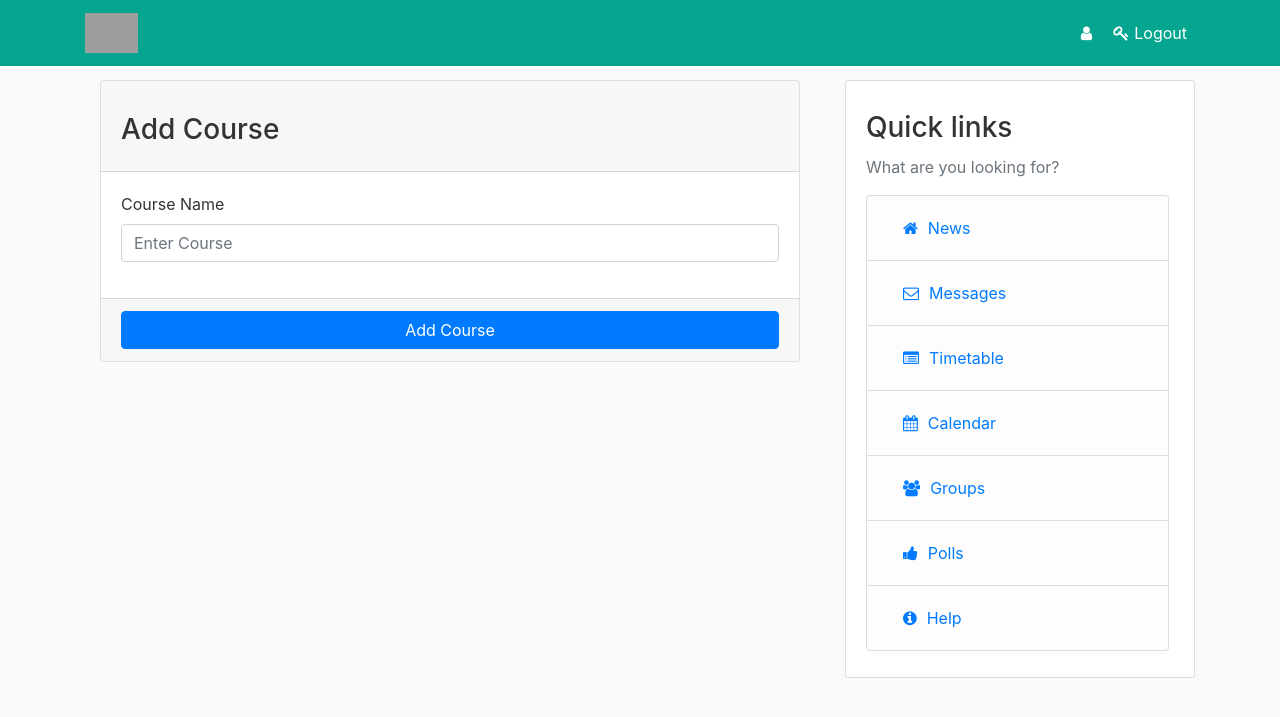
After one commit to qlma/app, a Django app: page /add_course in a window 1280 px wide. The commit adds this page. Shown: the top 717 px of the page. Run offline with Django 3.2, Linux system fonts and the light colour scheme; parts of the project's set-up code (start-up, migrations or seed data) failed here and were passed over; some libraries are stand-ins or nearby versions; grey boxes are pictures that could not be loaded.

Commit message:
Adding capability to add and list courses

```diff
--- a/project/settings.py
+++ b/project/settings.py
@@ -37,6 +37,7 @@ INSTALLED_APPS = [
     'users.apps.UsersConfig',
     'news.apps.NewsConfig',
     'messaging.apps.MessagingConfig',
+    'timetable.apps.TimetableConfig',
     'crispy_forms',
     'django.contrib.admin',
     'django.contrib.auth',
--- a/project/templates/base.html
+++ b/project/templates/base.html
@@ -73,7 +73,7 @@
               <ul class="list-group quicklinks">
                 <li class="list-group-item list-group-item-light"><a class="nav-item nav-link" href="{% url 'news' %}"><i class="fa fa-home" aria-hidden="true"></i>News</a></li>
                 <li class="list-group-item list-group-item-light"><a class="nav-item nav-link" href="{% url 'messaging:messaging' %}"><i class="fa fa-envelope-o" aria-hidden="true"></i>Messages</a></li>
-                <li class="list-group-item list-group-item-light"><a class="nav-item nav-link" href="{% url 'timetable' %}"><i class="fa fa-list-alt" aria-hidden="true"></i>Timetable</a></li>
+                <li class="list-group-item list-group-item-light"><a class="nav-item nav-link" href="{% url 'timetable:timetable' %}"><i class="fa fa-list-alt" aria-hidden="true"></i>Timetable</a></li>
                 <li class="list-group-item list-group-item-light"><a class="nav-item nav-link" href="{% url 'cal:calendar' %}"><i class="fa fa-calendar" aria-hidden="true"></i>Calendar</a></li>
                 <li class="list-group-item list-group-item-light"><a class="nav-item nav-link" href="{% url 'groups' %}"><i class="fa fa-users" aria-hidden="true"></i>Groups</a></li>
                 <li class="list-group-item list-group-item-light"><a class="nav-item nav-link" href="{% url 'polls:index' %}"><i class="fa fa-thumbs-up" aria-hidden="true"></i>Polls</a></li>
--- a/project/urls.py
+++ b/project/urls.py
@@ -67,13 +67,13 @@ urlpatterns = [
     path('', include('messaging.urls')),
     path('', include('cal.urls')),
     path('', include('users.urls')),
+    path('', include('timetable.urls')),
 
     path('staff/', views.staff, name='staff'),
 
 
     path('school/<int:school_id>/', views.school, name='school'),
     path('about/', views.about, name='about'),
-    path('timetable/', views.timetable, name='timetable'),
     path('help/', views.help, name='help'),
 ]
 
--- a/project/views.py
+++ b/project/views.py
@@ -27,8 +27,5 @@ def school(request, school_id):
 def about(request):
     return render(request, 'about.html', {'title': 'About'})
 
-def timetable(request):
-    return render(request, 'timetable.html', {'title': 'Timetable'})
-
 def help(request):
     return render(request, 'help.html', {'title': 'Help'})
--- /dev/null
+++ b/timetable/admin.py
@@ -0,0 +1,5 @@
+from django.contrib import admin
+from .models import Course
+
+# Register your models here.
+admin.site.register(Course)
--- /dev/null
+++ b/timetable/apps.py
@@ -0,0 +1,5 @@
+from django.apps import AppConfig
+
+
+class TimetableConfig(AppConfig):
+    name = 'timetable'
--- /dev/null
+++ b/timetable/templates/add_course.html
@@ -0,0 +1,38 @@
+{% extends "base.html" %}
+{% load crispy_forms_tags %}
+{% block content %}
+    <!-- Main content -->
+    <section class="content">
+      <div class="container-fluid">
+          <div class="row">
+              <div class="col-md-12">
+            <!-- general form elements -->
+            <div class="card card-primary">
+              <div class="card-header">
+                <h3 class="card-title">Add Course</h3>
+              </div>
+              <!-- /.card-header -->
+              <!-- form start -->
+              <form role="form" action="/add_course_save" method="post">
+                  {% csrf_token %}
+                <div class="card-body">
+                  <div class="form-group">
+                    <label>Course Name </label>
+                    <input type="text" class="form-control" name="course" placeholder="Enter Course">
+                  </div>
+                </div>
+                <!-- /.card-body -->
+
+                <div class="card-footer">
+                  <button type="submit" class="btn btn-primary btn-block">Add Course</button>
+                </div>
+              </form>
+            </div>
+            <!-- /.card -->
+
+          </div>
+          </div>
+      </div>
+    </section>
+    <!-- /.content -->
+{% endblock content %}
--- /dev/null
+++ b/timetable/urls.py
@@ -0,0 +1,17 @@
+from django.contrib import admin
+from django.contrib.auth import views as auth_views
+from django.urls import path, include
+from django.conf import settings
+from django.conf.urls.static import static
+from users import views as user_views
+
+from . import views
+
+app_name = 'timetable'
+
+urlpatterns = [
+    path('timetable/', views.timetable, name='timetable'),
+    path('add_course', views.add_course, name="add_course"),
+    path('add_course_save', views.add_course_save, name="add_course_save"),
+    path('courses', views.courses, name="courses"),
+]
--- /dev/null
+++ b/timetable/views.py
@@ -0,0 +1,32 @@
+from django.shortcuts import get_object_or_404, render, redirect
+from django.urls import reverse
+from django.contrib.auth.models import Group
+from django.http import HttpResponse, HttpResponseRedirect
+from django.contrib import messages
+from django.views import generic
+from .models import Course
+
+
+def timetable(request):
+    return render(request, 'timetable.html', {'title': 'Timetable'})
+
+def add_course(request):
+    return render(request, "add_course.html")
+
+def add_course_save(request):
+    if request.method!="POST":
+        return HttpResponse("Method Not Allowed")
+    else:
+        course=request.POST.get("course")
+        try:
+            course_model=Course(name=course)
+            course_model.save()
+            messages.success(request,"Successfully Added Course")
+            return HttpResponseRedirect(reverse("timetable:add_course"))
+        except:
+            messages.error(request,"Failed To Add Course")
+            return HttpResponseRedirect(reverse("timetable:add_course"))
+
+def courses(request):
+    courses=Course.objects.all()
+    return render(request, "courses.html", {'courses': courses})
--- a/users/views.py
+++ b/users/views.py
@@ -1,5 +1,6 @@
 from django.shortcuts import render, redirect, get_object_or_404
 from django.http import HttpResponse, HttpResponseRedirect
+from django.urls import reverse
 from django.contrib import messages
 from users.models import CustomUser
 from django.contrib.auth.models import Group
@@ -13,7 +14,6 @@ from django.views.generic import (
     DetailView,
 )
 
-from django.urls import reverse
 
 def register(request):
     if request.method == 'POST':
```
Also changed, not shown: project/templates/staff.html (+12 -0 lines), timetable/models.py (added, +8 -0 lines), timetable/templates/courses.html (added, +42 -0 lines), timetable/__init__.py (added), timetable/migrations/0001_initial.py (added), timetable/migrations/__init__.py (added), timetable/templates/timetable.html (renamed from project/templates/timetable.html).
